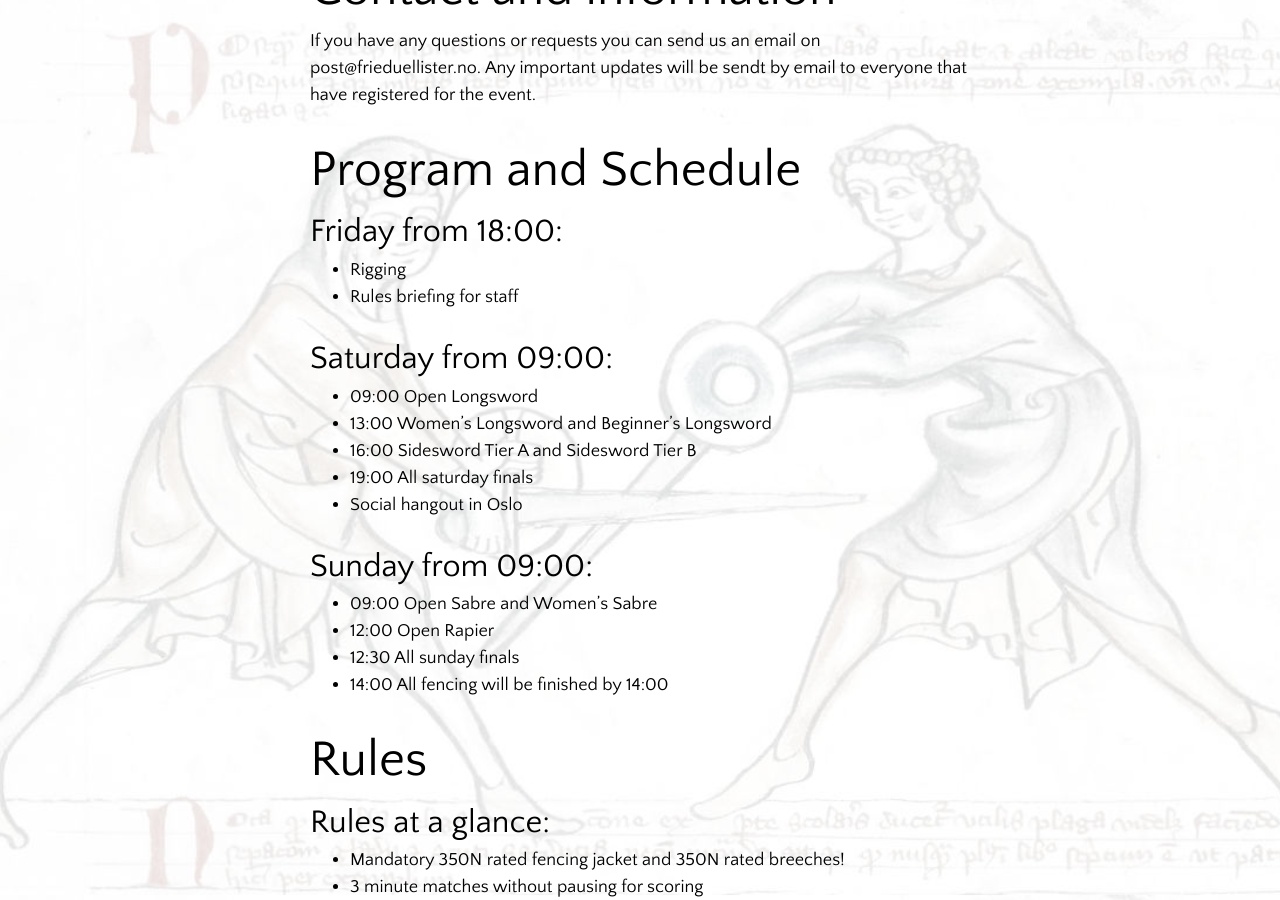
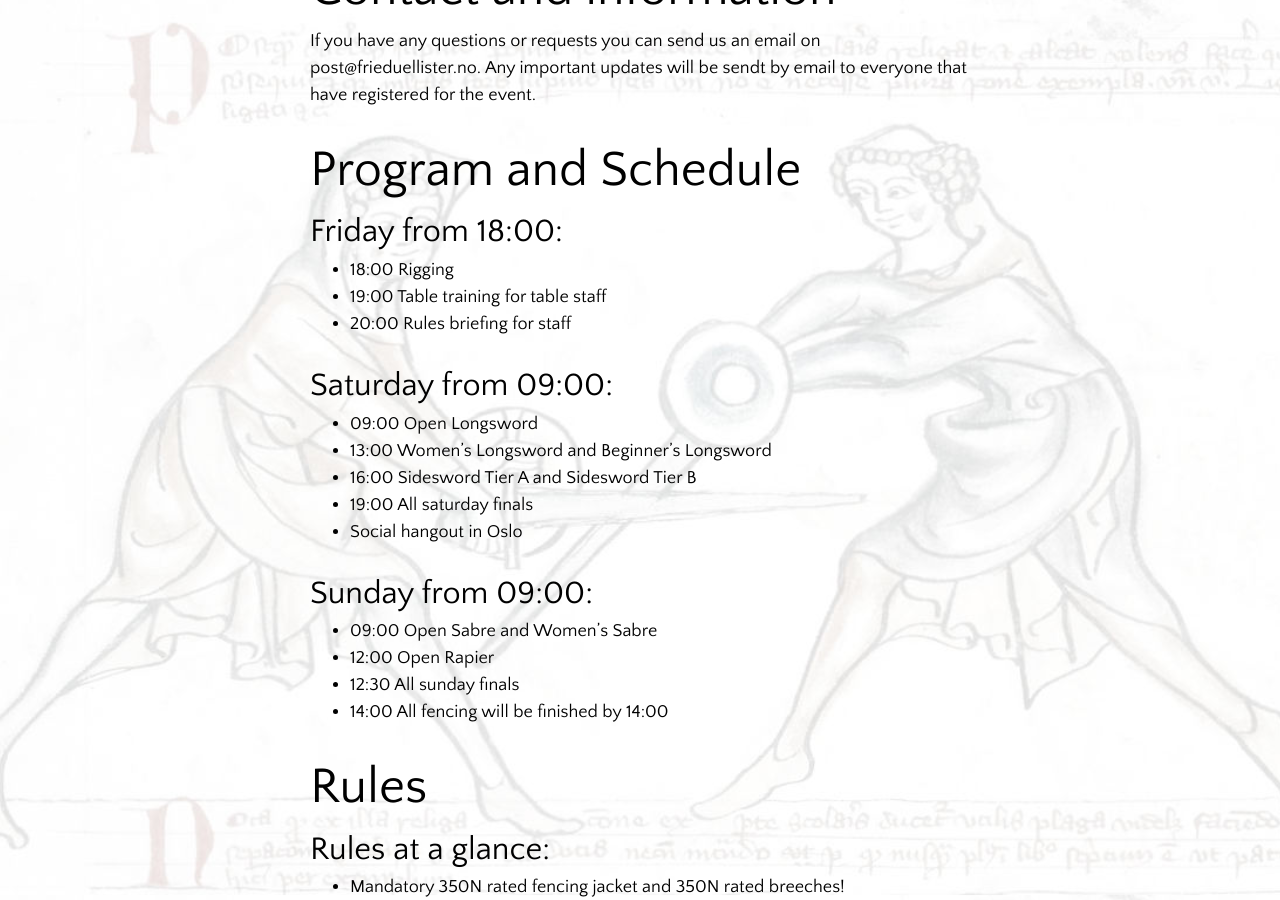
Before and after one commit to frieduellister/frieduellister.github.io, a Jekyll site: the page built from pages/oslo-penguin-cup/oslo-penguin-cup-2025.md, in a window 1280 px wide and 900 px high, scrolled down 905 px. Built offline with Jekyll 4.4.1, drawn with Linux system fonts in a browser that asks for light colours.

Commit message:
opc friday schedule

```diff
--- a/pages/oslo-penguin-cup/oslo-penguin-cup-2025.md
+++ b/pages/oslo-penguin-cup/oslo-penguin-cup-2025.md
@@ -28,8 +28,9 @@ If you have any questions or requests you can send us an email on post@frieduell
 
 ### Friday from 18:00:
 
-- Rigging
-- Rules briefing for staff
+- 18:00 Rigging
+- 19:00 Table training for table staff
+- 20:00 Rules briefing for staff
 
 ### Saturday from 09:00:
 
```
